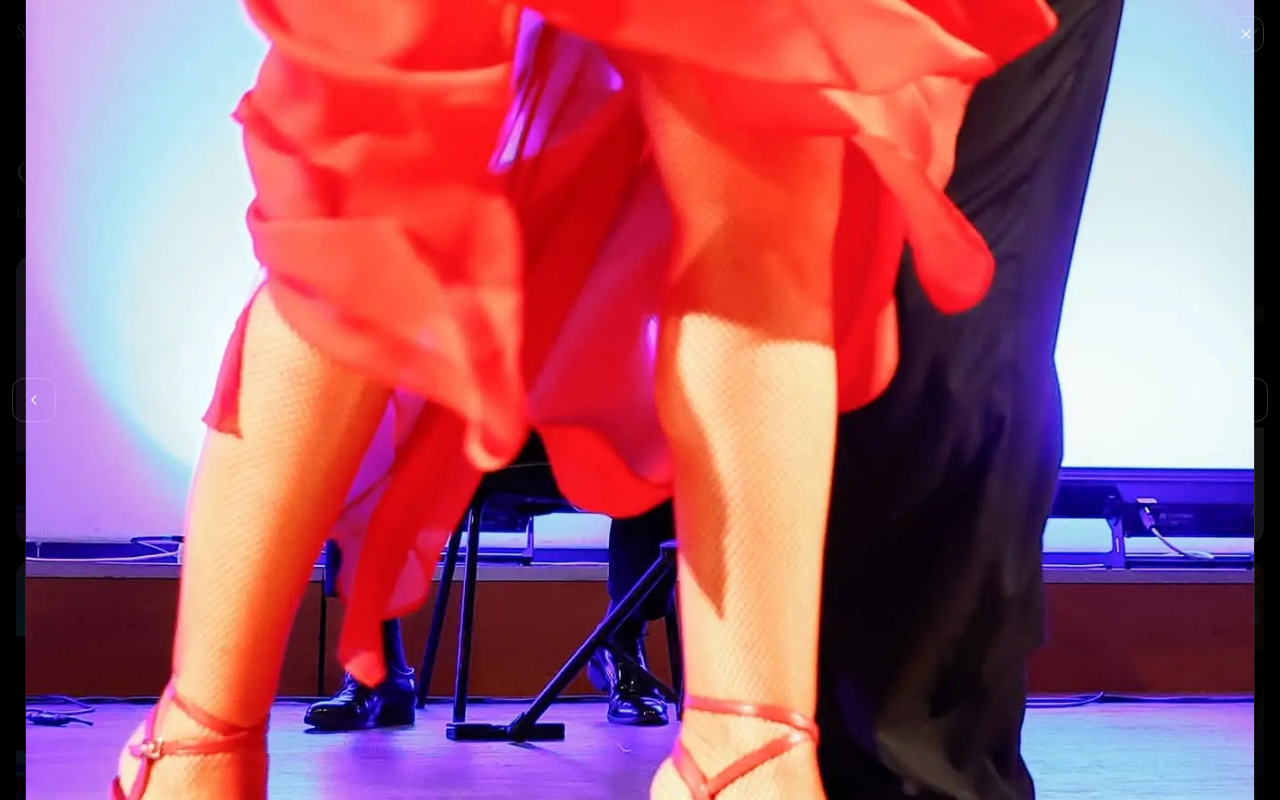
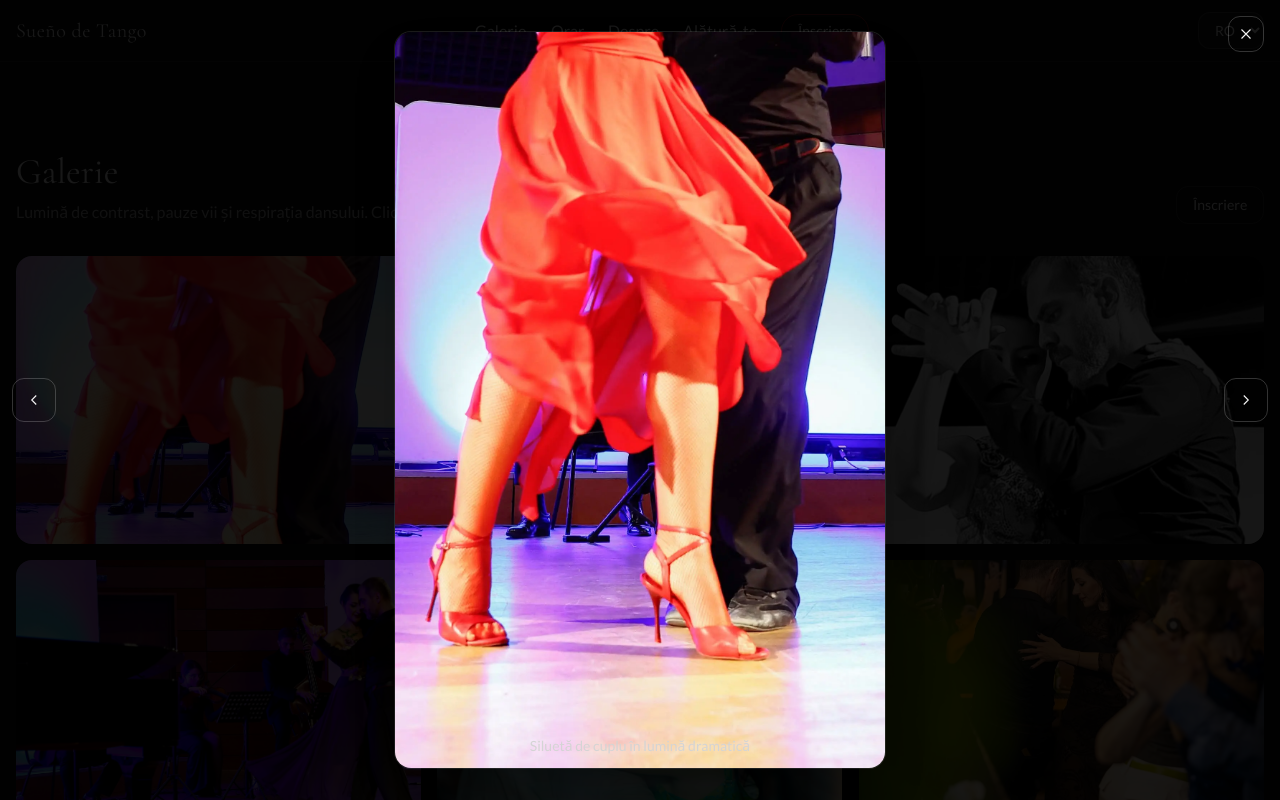
Before and after one commit to dimadiamante/Sue-o-de-Tango, a React (Vite) app: page / in a window 1280 px wide. Both pictures are taken after a click on the button "Siluetă de cuplu în lumină dramatică". Shown: the part 828-1628 px from the top of the page. Built offline with nearby package versions, Linux system fonts and the light colour scheme.

Commit message:
Update SuenoDeTangoLanding.tsx

```diff
--- a/src/SuenoDeTangoLanding.tsx
+++ b/src/SuenoDeTangoLanding.tsx
@@ -1,4 +1,4 @@
-import React, { useEffect, useState, useCallback } from "react";
+import React, { useEffect, useState, useCallback, useRef } from "react";
 
 // Sueño de Tango — Variant 6 (compact, optimized)
 // RO default, EN/RU/FR supported, 24‑hour time, Monday‑first week, lightbox, i18n, CTA, contact form.
@@ -73,7 +73,7 @@ const I18N = {
       rooms:{roomA:'Sala A',roomB:'Sala B',mainHall:'Sala principală'}
     },
     about:{
-      title:'Despre școală', p1:'Predăm tango argentinian autentic: de la primii pași la nuanțe profunde ale improvizației.', p2:'Acordăm atenție muzicalității, axei, calității abrazo și culturii de sală.',
+      title:'Despre școală', p1:'Predăm tango argentinian autentic: de la primii pași la nuanțe profunde ale improvizației.', p2:'Acordăm atenție muzicalității, axei, calității abraço și culturii de sală.',
       bullets:['Grupe pentru toate nivelurile','Practice regulate și milongi','Lecții private și intensive'],
       whyTitle:'De ce „Sueño de Tango”', whyText:'Filosofia noastră vizuală — contrastul dintre lumină și umbră, unde fiecare pauză și pivot se citesc ca un cadru de film. Construim dansul ca dialog și te invităm în această poveste.', join:'Alătură-te', ask:'Pune o întrebare'
     },
@@ -185,6 +185,34 @@ const ALT = {
 const IMAGES = IMG_SRC.map((src,i)=>({src,alt:{en:ALT.en[i],ro:ALT.ro[i],ru:ALT.ru[i],fr:ALT.fr[i]}}));
 
 // -----------------------------
+// Helpers & sanity tests
+// -----------------------------
+
+function wrapIndex(len:number,index:number,delta:number){return (index+delta+len)%len}
+
+function chooseFitMode(imgAR:number, vpAR:number): 'contain' | 'cover' {
+  // Prefer cover when aspect ratios are close to maximize screen usage, contain otherwise to avoid heavy cropping
+  const diff = Math.abs(imgAR - vpAR) / vpAR;
+  return diff <= 0.18 ? 'cover' : 'contain';
+}
+
+function runSanityChecks(){
+  const group=(name:string)=>{try{console.groupCollapsed?.(`[SANITY] ${name}`)}catch{};return()=>{try{console.groupEnd?.()}catch{}}};
+  const LOCALES = Object.keys(I18N) as Locale[];
+
+  let end=group('DAYS length = 7 for all locales'); const badDays=Object.entries(DAYS).filter(([,a])=>a.length!==7); badDays.length?console.error('[SANITY] DAYS invalid',badDays):console.log('[SANITY] OK'); end();
+
+  end=group('wrapIndex boundaries'); const L=IMAGES.length,t1=wrapIndex(L,0,-1)===L-1,t2=wrapIndex(L,L-1,1)===0,t3=wrapIndex(L,2,-3)===L-1; !(t1&&t2&&t3)?console.error('[SANITY] wrapIndex failed',{t1,t2,t3,L}):console.log('[SANITY] OK'); end();
+
+  end=group('Images alt per locale'); const miss: Array<{idx:number;missing:Locale[]}> = []; IMAGES.forEach((img,i)=>{const m:Locale[]=[]; LOCALES.forEach(Lc=>{if(!img.alt[Lc])m.push(Lc)}); if(m.length)miss.push({idx:i,missing:m})}); miss.length?console.error('[SANITY] Missing alts',miss):console.log('[SANITY] OK'); end();
+
+  end=group('Gallery file extensions are .webp'); const wrongExt=GALLERY_FILES.filter(f=>!f.endsWith('.webp')); wrongExt.length?console.error('[SANITY] Non-webp images',wrongExt):console.log('[SANITY] OK'); end();
+
+  end=group('Hero assets are .webp'); const heroOk=HERO_BANNER.endsWith('.webp')&&FALLBACK_HERO.endsWith('.webp'); !heroOk?console.error('[SANITY] Hero not webp'):
+  console.log('[SANITY] OK'); end();
+}
+
+// -----------------------------
 // Schedule (Monday‑first UI)
 // -----------------------------
 
@@ -202,40 +230,6 @@ const SCHEDULE: ScheduleItem[] = [
 const WEEK_ORDER = [1,2,3,4,5,6,0];
 
 // -----------------------------
-// Utils & Sanity tests (act like lightweight test cases)
-// -----------------------------
-
-function wrapIndex(len:number,index:number,delta:number){return (index+delta+len)%len}
-
-function runSanityChecks(){
-  const group=(name:string)=>{try{console.groupCollapsed?.(`[SANITY] ${name}`)}catch{};return()=>{try{console.groupEnd?.()}catch{}}};
-  const LOCALES = Object.keys(I18N) as Locale[];
-
-  let end=group('DAYS length = 7 for all locales'); const badDays=Object.entries(DAYS).filter(([,a])=>a.length!==7); badDays.length?console.error('[SANITY] DAYS invalid',badDays):console.log('[SANITY] OK'); end();
-
-  end=group('Schedule dayIndex within range'); const oor=SCHEDULE.filter(s=>s.dayIndex<0||s.dayIndex>6); oor.length?console.error('[SANITY] dayIndex out of range',oor):console.log('[SANITY] OK'); end();
-
-  end=group('wrapIndex boundaries'); const L=IMAGES.length,t1=wrapIndex(L,0,-1)===L-1,t2=wrapIndex(L,L-1,1)===0,t3=wrapIndex(L,2,-3)===L-1; !(t1&&t2&&t3)?console.error('[SANITY] wrapIndex failed',{t1,t2,t3,L}):console.log('[SANITY] OK'); end();
-
-  end=group('Images alt per locale'); const miss: Array<{idx:number;missing:Locale[]}> = []; IMAGES.forEach((img,i)=>{const m:Locale[]=[]; LOCALES.forEach(Lc=>{if(!img.alt[Lc])m.push(Lc)}); if(m.length)miss.push({idx:i,missing:m})}); miss.length?console.error('[SANITY] Missing alts',miss):console.log('[SANITY] OK'); end();
-
-  end=group('Schedule keys present in I18N'); const missing:any[]=[]; SCHEDULE.forEach((s,i)=>{LOCALES.forEach(Lc=>{const tt=I18N[Lc].schedule; if(!tt.titles[s.titleKey])missing.push({i,Lc,key:s.titleKey,type:'title'}); if(!tt.levels[s.levelKey])missing.push({i,Lc,key:s.levelKey,type:'level'}); if(!tt.rooms[s.roomKey])missing.push({i,Lc,key:s.roomKey,type:'room'})})}); missing.length?console.error('[SANITY] Missing schedule translations',missing):console.log('[SANITY] OK'); end();
-
-  end=group('WEEK_ORDER Monday-first'); const isPerm=WEEK_ORDER.slice().sort().every((v,i)=>v===i); !(WEEK_ORDER[0]===1&&WEEK_ORDER[6]===0&&isPerm)?console.error('[SANITY] WEEK_ORDER invalid',WEEK_ORDER):console.log('[SANITY] OK: Monday-first'); end();
-
-  end=group('Schedule time 24h format'); const re=/^([01]\d|2[0-3]):[0-5]\d–([01]\d|2[0-3]):[0-5]\d$/; const badTimes=SCHEDULE.filter(s=>!re.test(s.time)); badTimes.length?console.error('[SANITY] Bad time format',badTimes):console.log('[SANITY] OK'); end();
-
-  end=group('Exactly one EN DASH in each time'); const split=SCHEDULE.filter(s=>s.time.split('–').length!==2); split.length?console.error('[SANITY] Multiple or missing EN DASH',split):console.log('[SANITY] OK'); end();
-
-  end=group('CTA srcset sanity'); const ok=['800w','1200w','1600w','2000w'].every(k=>CTA_BG_SRCSET.includes(k)); !ok?console.error('[SANITY] CTA_BG_SRCSET missing sizes'):console.log('[SANITY] OK'); end();
-
-  // Extra: assets expectations
-  end=group('Gallery file extensions are .webp'); const wrongExt=GALLERY_FILES.filter(f=>!f.endsWith('.webp')); wrongExt.length?console.error('[SANITY] Non-webp images',wrongExt):console.log('[SANITY] OK'); end();
-  end=group('Hero assets are .webp'); const heroOk=HERO_BANNER.endsWith('.webp')&&FALLBACK_HERO.endsWith('.webp'); !heroOk?console.error('[SANITY] Hero not webp'):
-  console.log('[SANITY] OK'); end();
-}
-
-// -----------------------------
 // Component
 // -----------------------------
 
@@ -247,6 +241,7 @@ export default function SuenoDeTangoLanding(){
   const t=I18N[locale];
   const todayIndex=new Date().getDay();
   const [activeDay,setActiveDay]=useState<number>(todayIndex);
+  const imgRef = useRef<HTMLImageElement|null>(null);
 
   useEffect(()=>{try{window.localStorage.setItem('tango_locale',locale)}catch{}},[locale]);
   useEffect(()=>{ try{ document.documentElement.lang = locale; }catch{} }, [locale]);
@@ -291,6 +286,22 @@ export default function SuenoDeTangoLanding(){
   const nextImage=useCallback(()=>{if(lightboxIndex===null)return; setLightboxIndex(i=>wrapIndex(IMAGES.length,i!,1))},[lightboxIndex]);
 
   useEffect(()=>{ if(lightboxIndex===null) return; const onKey=(e:KeyboardEvent)=>{ if(e.key==='Escape') closeLightbox(); if(e.key==='ArrowLeft') prevImage(); if(e.key==='ArrowRight') nextImage(); if(e.key==='f'||e.key==='F') setFitMode(m=>m==='contain'?'cover':'contain') }; window.addEventListener('keydown',onKey); return()=>window.removeEventListener('keydown',onKey) },[lightboxIndex,closeLightbox,prevImage,nextImage]);
+
+  // Recalculate fit on resize/orientation while lightbox open
+  useEffect(()=>{
+    if(lightboxIndex===null) return;
+    const onResize = () => {
+      const img = imgRef.current; if(!img) return;
+      const vw = Math.min(window.innerWidth, window.innerHeight * (16/9) * 9/16 * 1000); // harmless cap replacement
+      const vh = window.innerHeight * 0.92;
+      const vp = (Math.max(320, Math.min(window.innerWidth, window.innerHeight*2))) / vh; // guard
+      const ar = (img.naturalWidth||1)/(img.naturalHeight||1);
+      setFitMode(chooseFitMode(ar, vp));
+    };
+    window.addEventListener('resize', onResize);
+    window.addEventListener('orientationchange', onResize);
+    return ()=>{ window.removeEventListener('resize', onResize); window.removeEventListener('orientationchange', onResize); };
+  },[lightboxIndex]);
 
   const handleSubmit=(e:React.FormEvent)=>{e.preventDefault(); const f=e.target as HTMLFormElement; const data=new FormData(f); const obj=Object.fromEntries(data.entries()) as Record<string,FormDataEntryValue>; const subject = `${t.siteTitle} — Contact form`; const body = `Name: ${obj.name||''}\nPhone: ${obj.phone||''}\nEmail: ${obj.email||''}\nLevel: ${obj.level||''}\nMessage: ${obj.message||''}`; const mailto = `mailto:${CONTACT_EMAIL}?subject=${encodeURIComponent(subject)}&body=${encodeURIComponent(body)}`; try{ window.location.href = mailto; }catch(err){ console.warn('[Form] mailto failed', err); } alert(t.contact.alert); f.reset();};
 
@@ -514,15 +525,16 @@ export default function SuenoDeTangoLanding(){
               <path d="M9 6l6 6-6 6" />
             </svg>
           </button>
-          <div className="w-[min(96vw,1600px)] lb-wrap">
+          <div className="lb-frame relative w-[96vw] h-[92dvh] max-h-[92vh] flex items-center justify-center">
             <img
+              ref={imgRef}
               src={IMAGES[lightboxIndex].src}
               alt={IMAGES[lightboxIndex].alt[locale]}
-              className={"lb-img rounded-2xl shadow-2xl ring-1 ring-white/10 "+(fitMode==='cover'?'object-cover':'object-contain')}
-              onLoad={(e)=>{ const img=e.currentTarget; const vw=Math.min(window.innerWidth,1600); const vh=window.innerHeight*0.92; const vp=vw/vh; const ar=img.naturalWidth/img.naturalHeight; const mode=((Math.abs(ar - vp)/vp) <= 0.12)?'cover':'contain'; setFitMode(mode as 'contain'|'cover'); }}
+              className={"lb-img rounded-2xl shadow-2xl ring-1 ring-white/10 transition-transform "+(fitMode==='cover'?'w-full h-full object-cover':'max-w-full max-h-[92dvh] w-auto h-auto object-contain')}
+              onLoad={(e)=>{ const img=e.currentTarget; const vw=Math.min(window.innerWidth, Number.MAX_SAFE_INTEGER); const vh=window.innerHeight*0.92; const vp=vw/vh; const ar=(img.naturalWidth||1)/(img.naturalHeight||1); setFitMode(chooseFitMode(ar,vp)); }}
               onDoubleClick={()=> setFitMode(m=>m==='contain'?'cover':'contain')}
             />
-            <p className="mt-3 text-center text-sm text-neutral-300">{IMAGES[lightboxIndex].alt[locale]}</p>
+            <p className="pointer-events-none absolute bottom-3 left-1/2 -translate-x-1/2 text-center text-sm text-neutral-300">{IMAGES[lightboxIndex].alt[locale]}</p>
           </div>
         </div>
       )}
```
